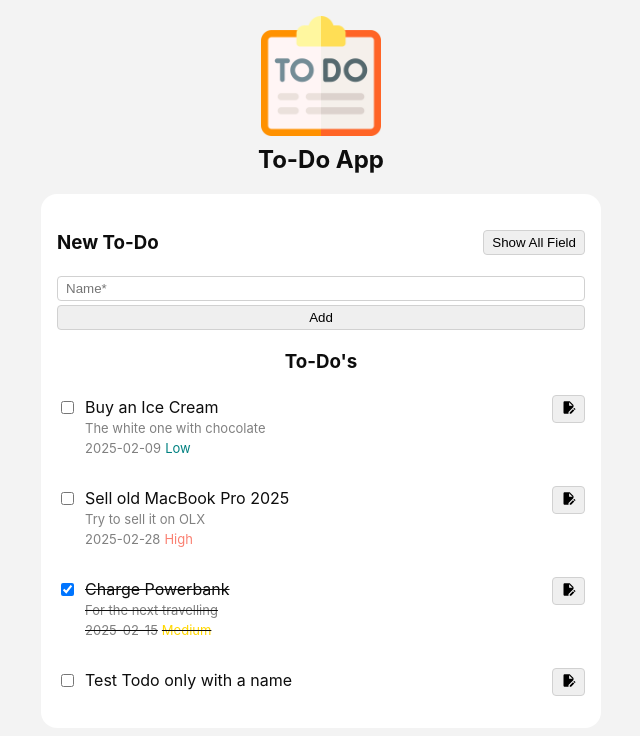
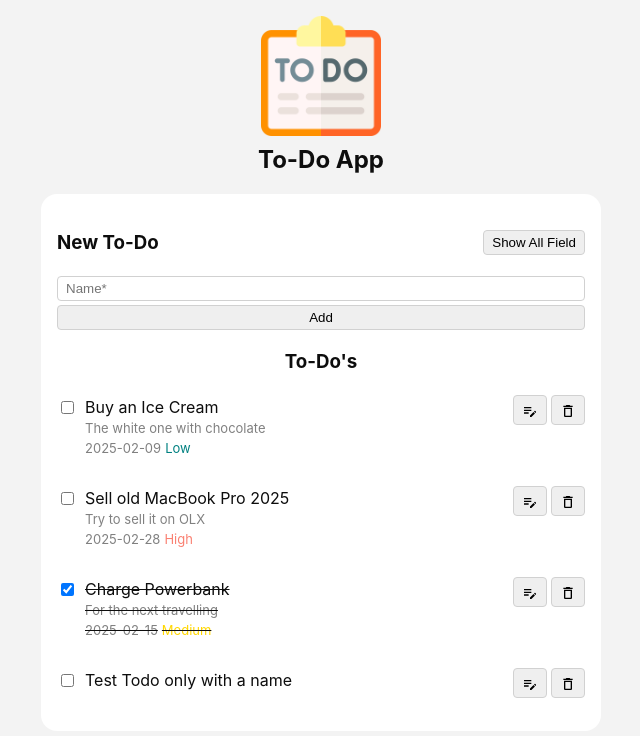
Before and after one commit to meriam-hamdaoui/my_todo_list, a React (Vite) app: page / in a window 1280 px wide. Shown: the top 736 px of the page, without its empty margins (319-959 px from the left). Built offline with nearby package versions, Linux system fonts and the light colour scheme.

Commit message:
adjust the btn styling

```diff
--- a/src/components/TodoItem/EditView.jsx
+++ b/src/components/TodoItem/EditView.jsx
@@ -2,21 +2,22 @@ import styles from "./TodoItem.module.css";
 import TodoFormFields from "../TodoFormFields/TodoFormFields";
 import { MdOutlineSave, MdOutlineCancel } from "react-icons/md";
 
-export default function EditView({ todo }) {
+export default function EditView({ todo, onSubmit, onCancel }) {
   return (
-    <form>
-      <div className={styles.Content}>
-        <TodoFormFields todo={todo} />
+    <form className={styles.Content} onSubmit={onSubmit} onReset={onCancel}>
+      <TodoFormFields todo={todo} />
 
-        <div className={styles.Controls}>
-          <div className={styles.Wrapper}>
+      <div className={styles.Controls}>
+        <div className={styles.Wrapper}>
+          <button type="submit" className={styles.Btn}>
             <MdOutlineSave className={styles.Icon} />
-            <input type="submit" className={styles.Input} value="" />
-          </div>
-          <div className={styles.Wrapper}>
+          </button>
+        </div>
+
+        <div className={styles.Wrapper}>
+          <button type="reset" className={styles.Btn}>
             <MdOutlineCancel className={styles.Icon} />
-            <input type="submit" className={styles.Input} value="" />
-          </div>
+          </button>
         </div>
       </div>
     </form>
--- a/src/components/TodoItem/ItemView.jsx
+++ b/src/components/TodoItem/ItemView.jsx
@@ -1,6 +1,6 @@
 import styles from "./TodoItem.module.css"; // Assuming you have a CSS file for styling
 import { PRIORITIES, PRIORITY_DEFAULT } from "../../constants/data";
-import { MdEditDocument } from "react-icons/md";
+import { MdOutlineEditNote, MdOutlineDelete } from "react-icons/md";
 export default function ItemView({ todo, onChangeBox, onClickEdit }) {
   return (
     <div className={styles.Content}>
@@ -32,9 +32,16 @@ export default function ItemView({ todo, onChangeBox, onClickEdit }) {
         </div>
       </div>
       <div className={styles.Controls}>
-        <button onClick={onClickEdit}>
-          <MdEditDocument />{" "}
-        </button>
+        <div className={styles.Wrapper}>
+          <button className={styles.Btn} onClick={onClickEdit}>
+            <MdOutlineEditNote className={styles.Icon} />
+          </button>
+        </div>
+        <div className={styles.Wrapper}>
+          <button className={styles.Btn}>
+            <MdOutlineDelete className={styles.Icon} />
+          </button>
+        </div>
       </div>
     </div>
   );
--- a/src/components/TodoItem/TodoItem.jsx
+++ b/src/components/TodoItem/TodoItem.jsx
@@ -7,6 +7,7 @@ const TodoItem = ({ todo, onUpdate }) => {
   const [isEditing, setIsEditing] = useState(false);
 
   const handleIsEditing = () => setIsEditing(true);
+  const handleReset = () => setIsEditing(false);
 
   const handleCheckboxChange = (e) => {
     const updatedTodo = {
@@ -21,7 +22,7 @@ const TodoItem = ({ todo, onUpdate }) => {
   return (
     <li className={styles.TodoListItem} data-completed={todo.completed}>
       {isEditing ? (
-        <EditView todo={todo} />
+        <EditView todo={todo} onCancel={handleReset} />
       ) : (
         <ItemView
           todo={todo}
--- a/src/components/TodoItem/TodoItem.module.css
+++ b/src/components/TodoItem/TodoItem.module.css
@@ -61,8 +61,8 @@
   transform: translateY(-50%);
 }
 
-.Input {
-  /* height: 30px; */
+.Btn {
+  height: 30px;
   box-sizing: border-box;
   padding-left: 1.5rem;
 }
```
Also changed, not shown: src/components/TodoItem/IconButton.jsx (added).
